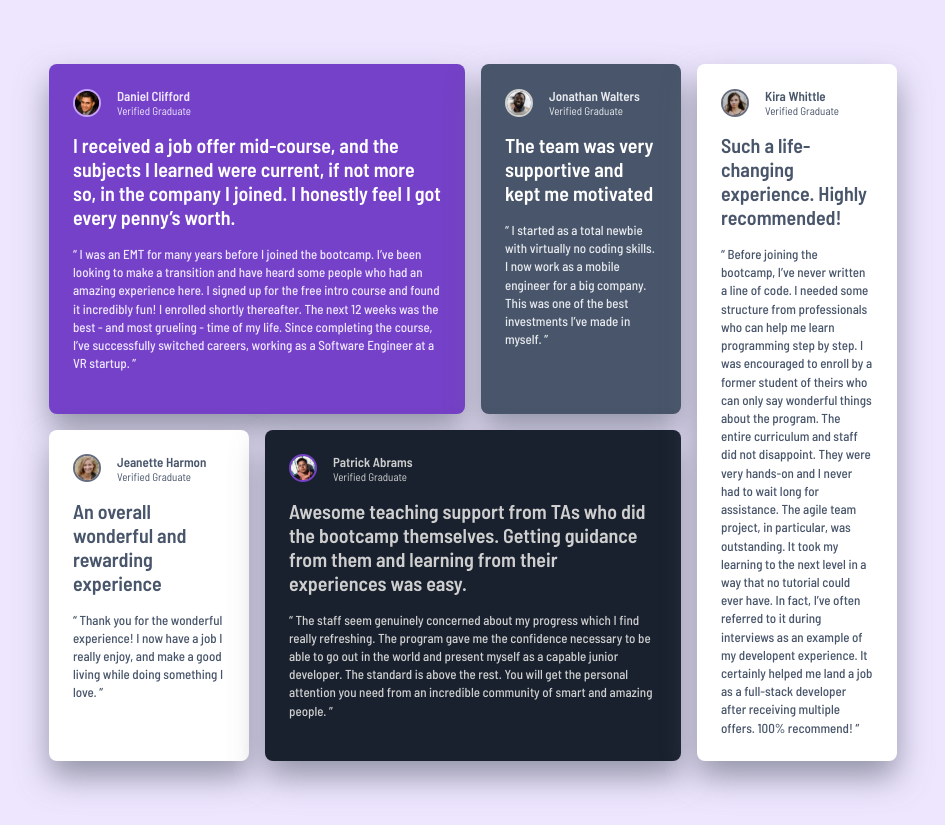
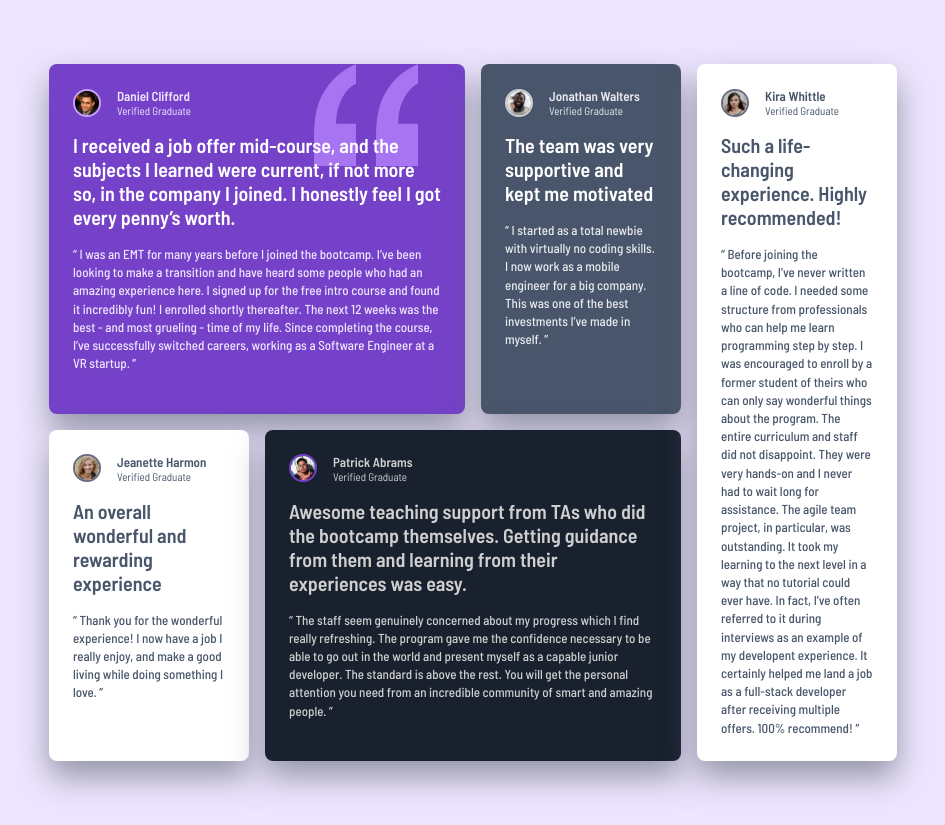
Before and after one commit to GabrielGomeess/fm-testimonials, a plain HTML site: page index.html in a window 1280 px wide. Shown: the whole page, without its empty margins (167-1112 px from the left). Drawn offline with Linux system fonts and the light colour scheme.

Commit message:
Adiciona background-image no article-purple

```diff
--- a/style/style.css
+++ b/style/style.css
@@ -129,6 +129,7 @@ img {
   }
 
   .article-purple {
+    background: url(../assets/bg-pattern-quotation.svg) no-repeat 85% top var(--purple03);
     grid-area: 1 / 1 / 2 / 3;
   }
 
```
